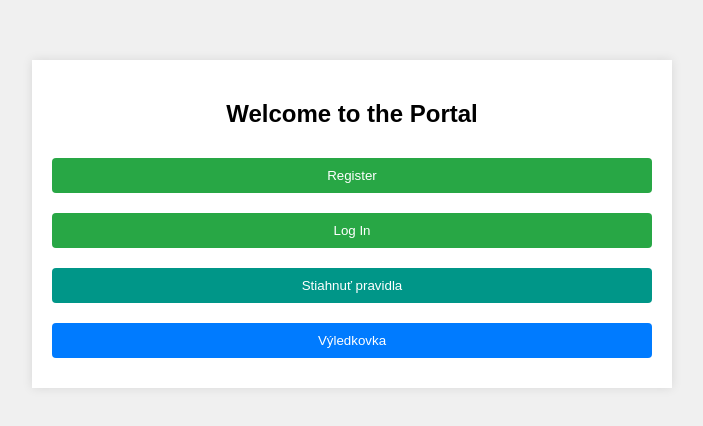
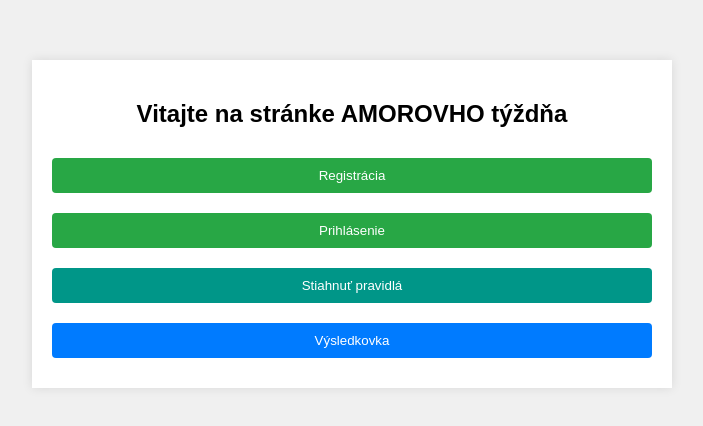
Before and after one commit to Vallanna/adventstranka, a plain HTML site: page index.html in a window 1280 px wide. Shown: the part 176-602 px from the top of the page, without its empty margins (288-991 px from the left). Drawn offline with Linux system fonts and the light colour scheme.

Commit message:
Update index.html
gramatika

```diff
--- a/index.html
+++ b/index.html
@@ -9,11 +9,11 @@
 </head>
 <body>
     <div class="container">
-        <h2>Welcome to the Portal</h2>
-        <button id="registerBtn">Register</button>
-        <button id="loginBtn">Log In</button>
-        <button id="downloadProblemBtn">Stiahnuť pravidla</button>
-        <button id="dashboardBtn">Výledkovka</button>
+        <h2>Vitajte na stránke AMOROVHO týždňa</h2>
+        <button id="registerBtn">Registrácia</button>
+        <button id="loginBtn">Prihlásenie</button>
+        <button id="downloadProblemBtn">Stiahnuť pravidlá</button>
+        <button id="dashboardBtn">Výsledkovka</button>
     </div>
 
     <script>
```
